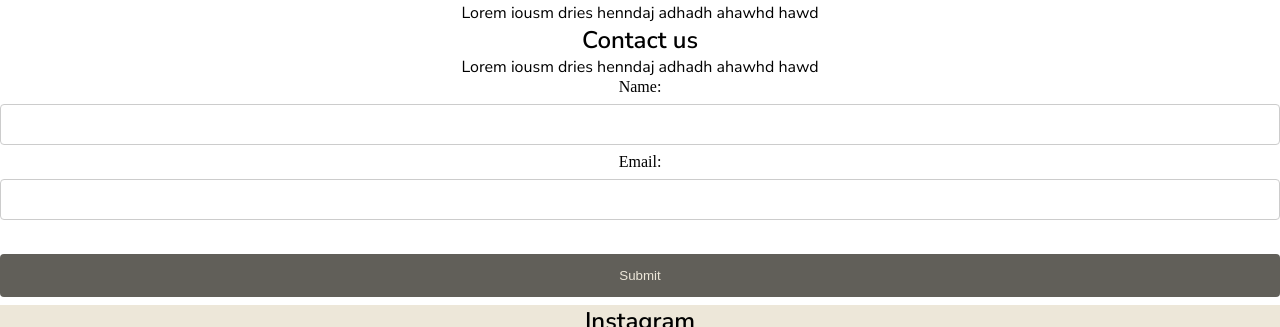
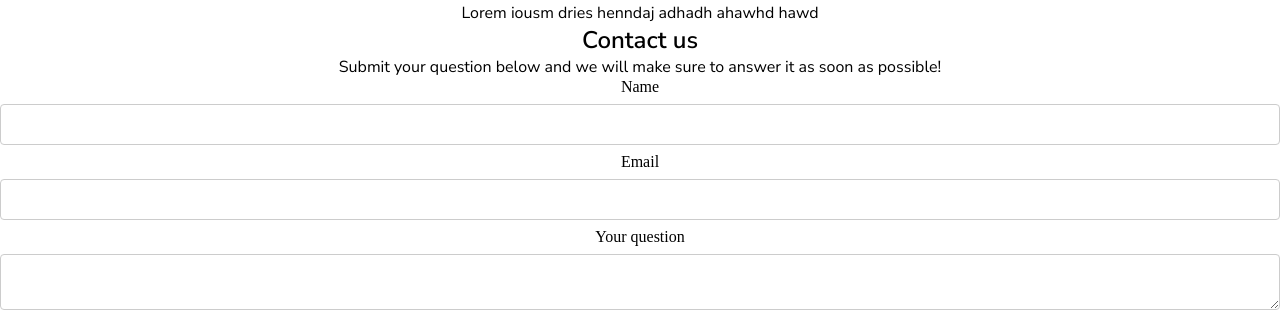
Before and after one commit to NellySP/Landing-Page, a plain HTML site: page index.html in a window 1280 px wide. Shown: the part 2489-2816 px from the top of the page. Drawn offline with Linux system fonts and the light colour scheme.

Commit message:
styled form

```diff
--- a/index.css
+++ b/index.css
@@ -117,6 +117,16 @@ input[type=text], select {
     box-sizing: border-box;
   }
 
+  textarea {
+    width: 100%;
+    padding: 12px 20px;
+    margin: 8px 0;
+    display: inline-block;
+    border: 1px solid #ccc;
+    border-radius: 4px;
+    box-sizing: border-box;
+  }
+
   input[type=submit] {
     width: 100%;
     background-color: var(--footer-bg);
--- a/index.html
+++ b/index.html
@@ -68,12 +68,14 @@
       </section>
       <section class="contactUs">
         <h2>Contact us</h2>
-        <p>Lorem iousm dries henndaj adhadh ahawhd hawd</p>
+        <p>Submit your question below and we will make sure to answer it as soon as possible!</p>
         <form action="/action_page.php">
-            <label for="name">Name:</label><br>
+            <label for="name">Name</label><br>
             <input type="text" id="name" name="name"><br>
-            <label for="email">Email:</label><br>
-            <input type="email" id="email" name="email"><br><br>
+            <label for="email">Email</label><br>
+            <input type="email" id="email" name="email"><br>
+            <label for="comment">Your question</label><br>
+            <textarea id="comment" name="comment"></textarea><br>
             <input type="submit" value="Submit">
           </form>
       </section>
```
